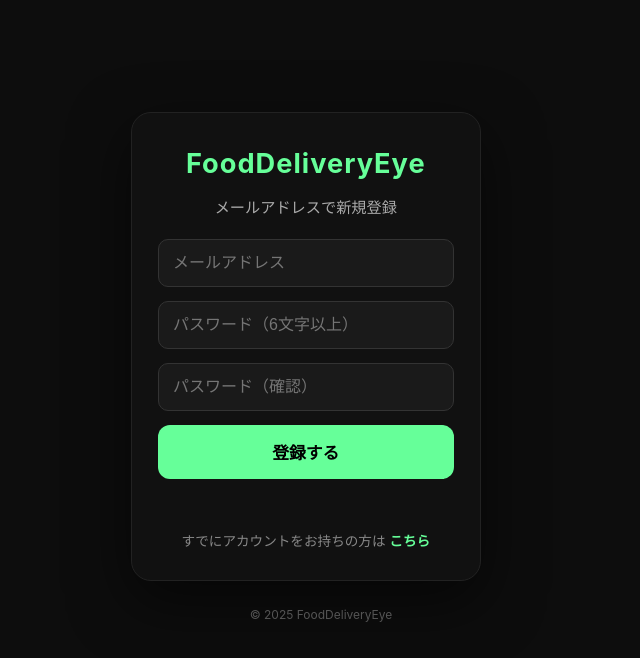
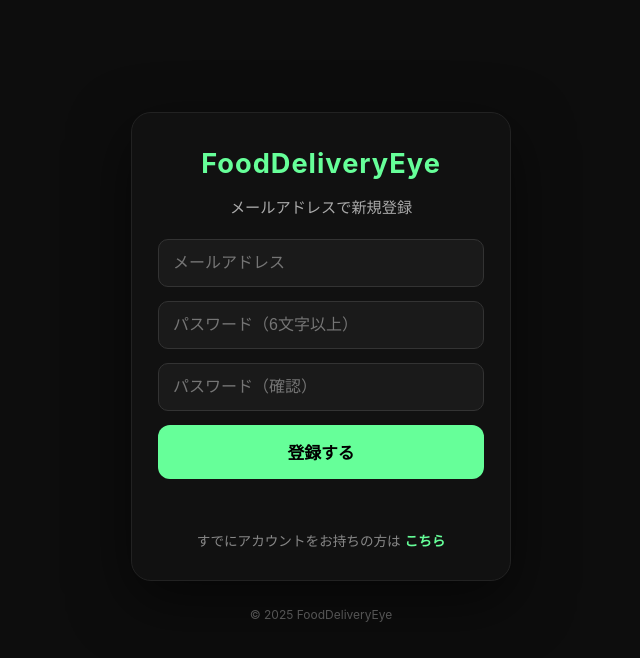
Before and after one commit to 773-773/DeliveryMap, a plain HTML site: page pb_public/signup.html in a window 1280 px wide. Shown: the whole page, without its empty margins (319-959 px from the left). Drawn offline with Linux system fonts and the light colour scheme.

Commit message:
Update signup.html

```diff
--- a/pb_public/signup.html
+++ b/pb_public/signup.html
@@ -6,7 +6,6 @@
   <meta name="viewport" content="width=device-width, initial-scale=1.0">
 
   <style>
-    /* ✅ 追加：はみ出し防止の本命 */
     * { box-sizing: border-box; }
 
     body {
@@ -19,6 +18,16 @@
       justify-content:center;
       align-items:flex-start;
       padding-top:14vh;
+      padding-left:14px;   /* ✅ 追加：左右の余白を均等にしてズレ感を防止 */
+      padding-right:14px;  /* ✅ 追加 */
+    }
+
+    /* ✅ 追加：カード＋フッターを“確実に”真ん中軸に揃えるラッパー */
+    .wrap{
+      width:100%;
+      display:flex;
+      flex-direction:column;
+      align-items:center;
     }
 
     .card {
@@ -30,9 +39,8 @@
       width:92%;
       max-width:380px;
       text-align:center;
-
-      /* ✅ 追加：角丸からのはみ出し/横はみ出し保険 */
       overflow:hidden;
+      margin:0 auto; /* ✅ 追加：念のため */
     }
 
     h1 {
@@ -101,6 +109,7 @@
       font-size:0.75em;
       color:#555;
       text-align:center;
+      width:100%; /* ✅ 追加：wrap内で中央揃えが安定 */
     }
 
     @media (max-width: 480px) {
@@ -112,7 +121,7 @@
 
 <body>
 
-  <div>
+  <div class="wrap">
     <div class="card">
       <h1>FoodDeliveryEye</h1>
       <p class="subtitle">メールアドレスで新規登録</p>
```
